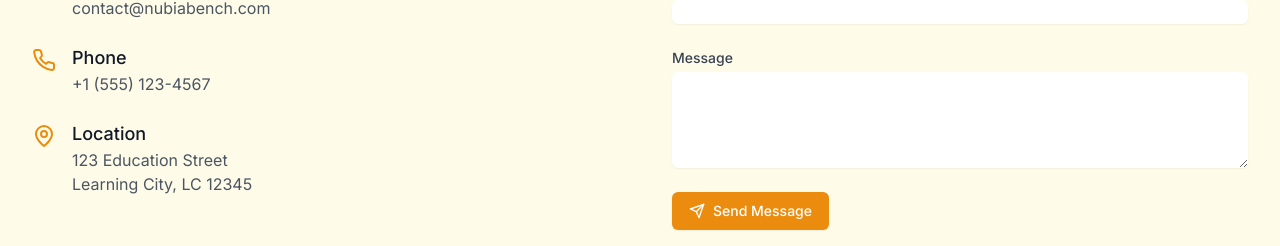
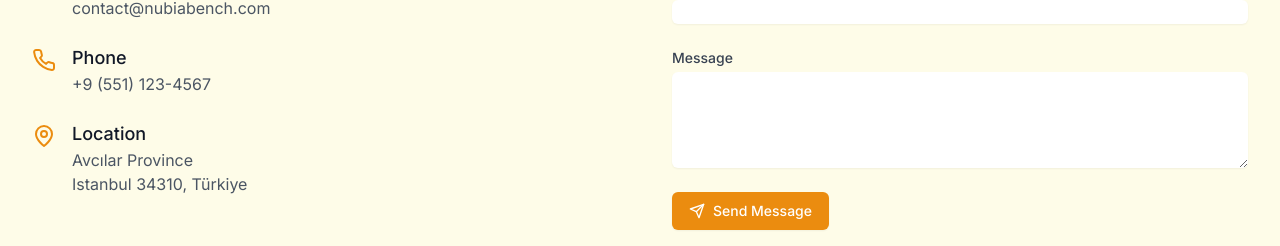
Before and after one commit to MosabAboidrees/Nubia-Bench---Portfolio-Project, a React (Vite) app: page /contact in a window 1280 px wide. Shown: the part 366-612 px from the top of the page. Built offline with nearby package versions, Linux system fonts and the light colour scheme.

Commit message:
Home page link added with some fixes in contact

```diff
--- a/src/pages/Landing.tsx
+++ b/src/pages/Landing.tsx
@@ -85,11 +85,11 @@ export default function Landing() {
                 </li>
                 <li className="flex items-center text-gray-600">
                   <Phone className="h-5 w-5 text-primary-400 mr-2" />
-                  +1 (555) 123-4567
+                  +9 (551) 123-4567
                 </li>
                 <li className="flex items-center text-gray-600">
                   <MapPin className="h-5 w-5 text-primary-400 mr-2" />
-                  123 Education Street<br />Learning City, LC 12345
+                  Avcılar Province<br />Istanbul 34310, Türkiye.
                 </li>
               </ul>
             </div>
--- a/src/pages/Login.tsx
+++ b/src/pages/Login.tsx
@@ -27,7 +27,9 @@ export default function Login() {
     <div className="min-h-screen bg-sand-50 bg-nubian-pattern flex flex-col justify-center py-12 sm:px-6 lg:px-8">
       <div className="sm:mx-auto sm:w-full sm:max-w-md">
         <div className="flex justify-center">
-          <Pyramid className="h-16 w-16 text-primary-500" />
+          <Link to="/">
+            <Pyramid className="h-16 w-16 text-primary-500 hover:text-primary-600" />
+          </Link>
         </div>
         <h2 className="mt-6 text-center text-3xl font-display font-bold text-gray-900">
           Welcome to Nubia Bench
--- a/src/pages/auth/Register.tsx
+++ b/src/pages/auth/Register.tsx
@@ -29,7 +29,9 @@ export default function Register() {
     <div className="min-h-screen bg-sand-50 bg-nubian-pattern flex flex-col justify-center py-12 sm:px-6 lg:px-8">
       <div className="sm:mx-auto sm:w-full sm:max-w-md">
         <div className="flex justify-center">
-          <Pyramid className="h-16 w-16 text-primary-500" />
+          <Link to="/">
+            <Pyramid className="h-16 w-16 text-primary-500" />
+          </Link>
         </div>
         <h2 className="mt-6 text-center text-3xl font-display font-bold text-gray-900">
           Create your account
--- a/src/pages/landing/Contact.tsx
+++ b/src/pages/landing/Contact.tsx
@@ -38,14 +38,14 @@ export default function Contact() {
                 <Phone className="h-6 w-6 text-primary-500 mt-1" />
                 <div className="ml-4">
                   <h3 className="text-lg font-medium text-gray-900">Phone</h3>
-                  <p className="text-gray-600">+1 (555) 123-4567</p>
+                  <p className="text-gray-600">+9 (551) 123-4567</p>
                 </div>
               </div>
               <div className="flex items-start">
                 <MapPin className="h-6 w-6 text-primary-500 mt-1" />
                 <div className="ml-4">
                   <h3 className="text-lg font-medium text-gray-900">Location</h3>
-                  <p className="text-gray-600">123 Education Street<br />Learning City, LC 12345</p>
+                  <p className="text-gray-600">Avcılar Province<br />Istanbul 34310, Türkiye</p>
                 </div>
               </div>
             </div>
```
